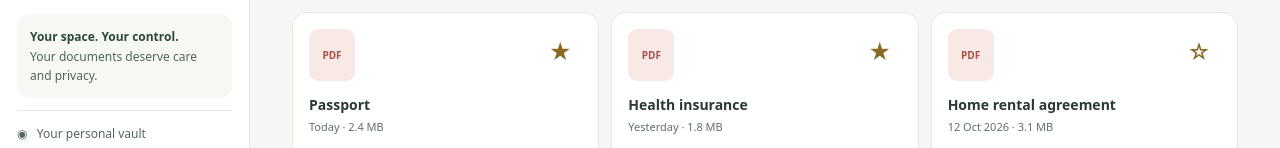
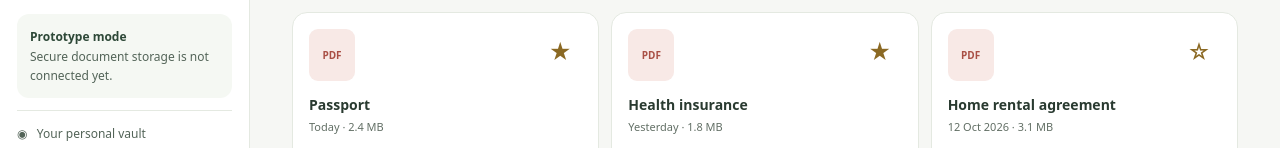
Before and after one commit to D8v1d777/KAAGAZ-VAULT, a website: page index.html in a window 1280 px wide. Shown: the part 633-781 px from the top of the page. Drawn offline with Linux system fonts and the light colour scheme.

Commit message:
fix(copy): state storage limitations in the sidebar

```diff
--- a/index.html
+++ b/index.html
@@ -16,7 +16,7 @@
 <nav class="nav" aria-label="Document views"><button class="active" data-view="all"><span aria-hidden="true">▦</span> &nbsp; All documents <span id="count" aria-hidden="true">6</span></button><button data-view="recent" aria-label="Recently added"><span aria-hidden="true">◷</span> &nbsp; Recently added</button><button data-view="starred" aria-label="Favourites"><span aria-hidden="true">☆</span> &nbsp; Favourites</button></nav>
 <div class="section-label">YOUR CATEGORIES</div>
 <nav class="nav" aria-label="Categories"><button data-category="Identity" aria-label="Filter by Identity" title="Identity"><span class="dot sage" aria-hidden="true"></span>Identity</button><button data-category="Finance" aria-label="Filter by Finance" title="Finance"><span class="dot amber" aria-hidden="true"></span>Finance</button><button data-category="Health" aria-label="Filter by Health" title="Health"><span class="dot rose" aria-hidden="true"></span>Health</button><button data-category="Home" aria-label="Filter by Home &amp; property" title="Home and property"><span class="dot blue" aria-hidden="true"></span>Home &amp; property</button><button data-category="Work" aria-label="Filter by Work &amp; education" title="Work and education"><span class="dot lilac" aria-hidden="true"></span>Work &amp; education</button></nav>
-<div class="privacy"><strong>Your space. Your control.</strong>Your documents deserve care and privacy.</div><div class="profile">◉ &nbsp; Your personal vault</div>
+<div class="privacy"><strong>Prototype mode</strong>Secure document storage is not connected yet.</div><div class="profile">◉ &nbsp; Your personal vault</div>
 </aside>
 <main class="main" id="main">
 <header class="top"><span>My space &nbsp; / &nbsp; <strong id="viewLabel">All documents</strong></span><div class="top-actions"><button id="textSize" aria-label="Aa +, increase text size">Aa +</button><button id="help" aria-label="?, help and guidance">?</button><span aria-label="Your profile">◉</span></div></header>
```
